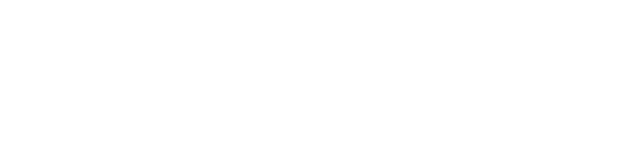
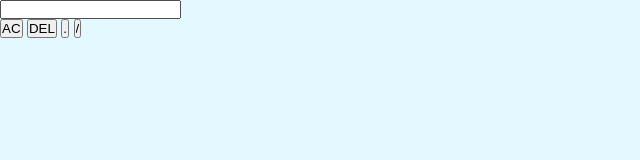
Before and after one commit to Cheris-Quessou/Calculator, a plain HTML site: page index.html in a window 1280 px wide. Shown: the whole page, without its empty margins (0-640 px from the left). Drawn offline with Linux system fonts and the light colour scheme.

Commit message:
Added some code

```diff
--- a/index.html
+++ b/index.html
@@ -6,6 +6,19 @@
         <link rel="stylesheet" href="style.css">
     </head>
     <body>
+        <div class="container">
+            <form>
+                <div>
+                    <input type="text" name="display">
+                </div>
+                <div>
+                    <input type="button" value="AC">
+                    <input type="button" value="DEL">
+                    <input type="button" value=".">
+                    <input type="button" value="/">
+                </div>
+            </form>
+        </div>
         <script src="script.js"></script>
     </body>
 </html>
--- a/style.css
+++ b/style.css
@@ -0,0 +1,12 @@
+ *{
+    margin: 0;
+    padding: 0;
+    font-family: 'Poppins', sans-serif;
+    box-sizing: border-box;
+ }
+
+ .container {
+    width: 100%;
+    height: 100vh;
+    background: #e3f9ff;
+ }
```
